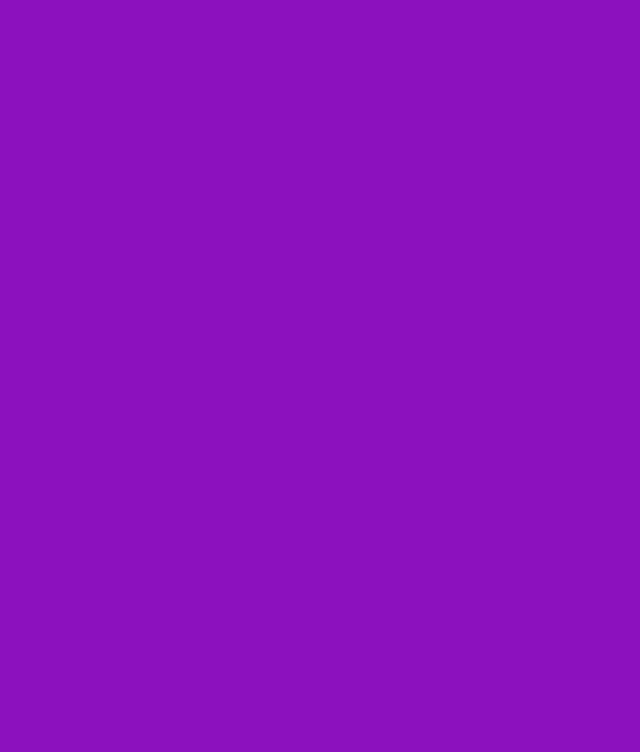
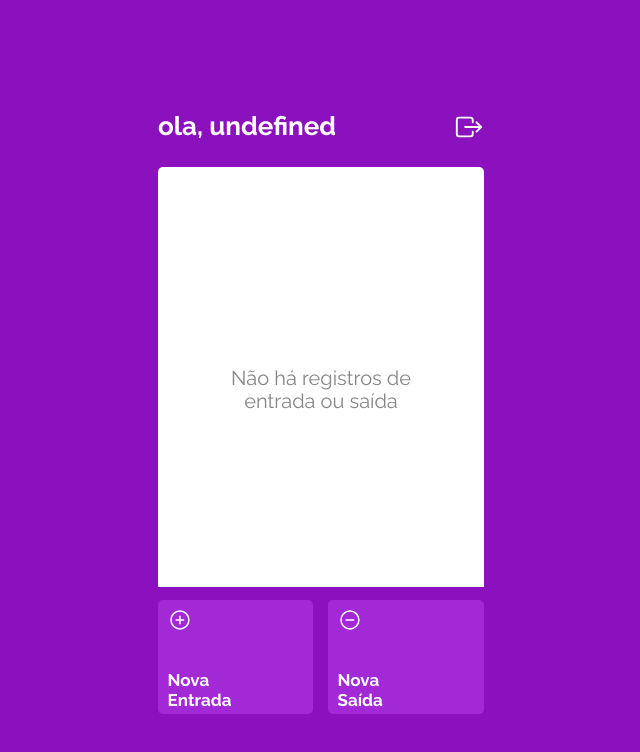
Before and after one commit to Vittorio-Fassano/projeto14-mywallet-front, a React (Create React App) app: page /transactions in a window 1280 px wide. Before the commit this address had no page. Shown: the top 752 px of the page, without its empty margins (319-959 px from the left). Built offline with nearby package versions, Linux system fonts and the light colour scheme; no server answers; a web font is replaced by a local one.

Commit message:
feat: transactions screen

```diff
--- a/src/components/App.js
+++ b/src/components/App.js
@@ -1,5 +1,5 @@
 import {Route, Routes, BrowserRouter} from 'react-router-dom';
-import { useState} from 'react';
+import { useState, userContext} from 'react';
 
 import GlobalStyle from '../GlobalStyle/GlobalStyle'; //layout settings used for all screens
 
@@ -7,21 +7,24 @@ import UserContext from '../contexts/userContext'; //transfer information betwee
 
 import SignIn  from './ApplicationAccess/Sign-In'; //login
 import SignUp  from './ApplicationAccess/Sign-Up'; //register
-
+import Transactions from './Transactions/Transactions';
 
 
 function App() {
 
-    const [userInformations, setUserInformations] = useState(null); // user data
+    const [userInformations, setUserInformations] = useState({}); // user data
+    const contextValue = { setUserInformations, userInformations };
+    console.log(userInformations)
 
     return (
             <>
                 <GlobalStyle />
-                    <UserContext.Provider value = {{userInformations, setUserInformations}}>
+                    <UserContext.Provider value={contextValue}>
                         <BrowserRouter>
                             <Routes>
                                 <Route path='/' element={<SignIn />}/>
                                 <Route path='/sign-up' element={<SignUp />}/>
+                                <Route path='/transactions' element={<Transactions />}/>
                             </Routes>
                         </BrowserRouter>
                     </UserContext.Provider>
--- a/src/components/ApplicationAccess/Sign-In.js
+++ b/src/components/ApplicationAccess/Sign-In.js
@@ -6,25 +6,31 @@ import UserContext from '../../contexts/userContext';
 
 
 
-export default function SignIn () {
+export default function SignIn() {
     const [email, setEmail] = useState("");
     const [password, setPassword] = useState("");
-    const {setUserInformations} = useContext(UserContext); //get a state through the context
+    const { setUserInformations, userInformations } = useContext(UserContext); //get a state through the context
     const navigate = useNavigate();
+    console.log(userInformations)
 
-    async function newLogin (e) {
+    function newLogin(e) {
         e.preventDefault();
-        const URLsignin = "https://mywallet-api-ggi9.onrender.com" //back deploy link
-        const body = { email, password};
+        const URLsignin = "https://mywallet-api-ggi9.onrender.com/" //back deploy link
+        const body = { email, password };
+        console.log(body);
 
-        try {
-            const {data} = await axios.post(URLsignin, body); //get the data that the post route sends through the body
-            setUserInformations(data);//insert this data in the "userInformations" state through "setUserInformations"
-            navigate("/sign-up") //if the registration is successful, go to the transactions screen
-        } catch (err) {
+
+        const promise = axios.post(URLsignin, body);
+        promise.then((response) => {
+            console.log(response)
+            setUserInformations(response.data);
+            console.log(userInformations)
+            navigate("/transactions")
+        })
+        promise.catch((err) => {
             console.log(err);
             alert("error when logging in");
-        }
+        })
     }//end of function newLogin
 
     //inputs
@@ -34,7 +40,7 @@ export default function SignIn () {
             <form onSubmit={newLogin}>
                 <input
                     type='text'
-                    placeholder='Email'
+                    placeholder='E-mail'
                     onChange={e => setEmail(e.target.value)}
                 />
                 <input
@@ -54,14 +60,14 @@ export default function SignIn () {
             <ContainerInputs>
                 {renderInputs}
             </ContainerInputs>
-            <Link to="/sign-up"  style={{ textDecoration: 'none'}}>
+            <Link to="/sign-up" style={{ textDecoration: 'none' }}>
                 <p>Primeira vez? Cadastre-se!</p>
             </Link>
         </ContainerSignIn>
     );
 };
 
-const ContainerSignIn = styled.div `
+const ContainerSignIn = styled.div`
     width: 375px;
     margin: auto auto;
     display:flex;
@@ -102,11 +108,11 @@ const ContainerSignIn = styled.div `
         margin-top:36px;
         text-decoration: none;
         text-decoration-color: #8C11BE;
+        font-family: 'Raleway', sans-serif;
     }
 `
 
-const ContainerInputs = styled.div `
-
+const ContainerInputs = styled.div`
  input{
         width:326px;
         height:56px;
@@ -116,6 +122,8 @@ const ContainerInputs = styled.div `
         margin-left:25px;
         padding-left:15px;
         padding-top:5px;
+        font-size: 20px;
+        font-family: 'Raleway', sans-serif;
     }
     input:focus {
     box-shadow: 0 0 0 0;
@@ -125,5 +133,6 @@ const ContainerInputs = styled.div `
         font-weight: 300;
         font-size: 20px;
         color: #000000;
+        font-family: 'Raleway', sans-serif;
     }
 `
--- a/src/components/ApplicationAccess/Sign-Up.js
+++ b/src/components/ApplicationAccess/Sign-Up.js
@@ -11,7 +11,6 @@ export default function SignUp() {
     const [password, setPassword] = useState("");
     const [confirmedPassword, setConfirmedPassword] = useState("");
 
-
     async function newUser(e) {
         e.preventDefault();
         /* (e) is a synthetic event to prevent form default action of the borwser: If attributes (action and method )
@@ -22,7 +21,7 @@ export default function SignUp() {
 
         try {
             await axios.post(URLsignup, body);
-            navigate("/sign-in")//if the registration is successful, go to the transactions screen
+            navigate("/")//if the registration is successful, go to the transactions screen
             console.log("cadastrou")
         } catch (err) {
             console.log(err);
@@ -67,7 +66,7 @@ export default function SignUp() {
             <ContainerInputs>
                 {renderInputs}
             </ContainerInputs>
-            <Link to="/sign-in"  style={{ textDecoration: 'none'}}>
+            <Link to="/"  style={{ textDecoration: 'none'}}>
                 <p>Já tem uma conta? Entre agora!</p>
             </Link>
         </ContainerSignUp>
@@ -117,6 +116,7 @@ const ContainerSignUp = styled.div `
         margin-top:32px;
         text-decoration: none;
         text-decoration-color: #8C11BE;
+        font-family: 'Raleway', sans-serif;
     }
 `
 
@@ -144,5 +144,6 @@ const ContainerInputs = styled.div `
         font-weight: 300;
         font-size: 20px;
         color: #000000;
+        font-family: 'Raleway', sans-serif;
     }
 `
--- /dev/null
+++ b/src/components/Transactions/FooterTransactions.js
@@ -0,0 +1,92 @@
+import { Link } from "react-router-dom";
+import styled from "styled-components";
+
+export default function FooterTransaciton () {
+    return (
+        <ContainerFooter>
+            <ContainerEntry>
+                    <Link to="/transactions/entry">
+                        <ion-icon name="add-circle-outline"></ion-icon>
+                    </Link>
+                    <p>Nova <br/> Entrada</p>
+            </ContainerEntry>
+            <ContainerExit>
+                    <Link to="/transactions/exit">
+                        <ion-icon name="remove-circle-outline"></ion-icon>
+                    </Link>
+                    <p>Nova <br/> Saída</p>
+            </ContainerExit>
+        </ContainerFooter>
+    )
+}
+
+const ContainerFooter = styled.div `
+    width: 100%;
+    display: flex;
+    align-items: center;
+    justify-content: space-between;
+    margin-top: 13px;
+    width: 326px;
+
+    p {
+        font-family: 'Raleway';
+        font-style: normal;
+        font-weight: 700;
+        font-size: 17px;
+        line-height: 20px;
+        color: #FFFFFF;
+        text-decoration: none;
+    }
+`;
+
+const ContainerEntry = styled.div `
+    width: 155px;
+    height: 114px;
+    left: 25px;
+    top: 537px;
+    background: #A328D6;
+    border-radius: 5px;
+
+    ion-icon{
+        position:absolute;
+        font-size:23.88px;
+        color:white;
+        margin-top: 8.56px;
+        margin-left: 9.56px;
+        cursor:pointer;
+    }
+
+    p{
+        font-weight: 700;
+        font-size: 17px;
+        color: #FFFFFF;
+        margin-left:9.56px;
+        margin-top:70px;
+    }
+`;
+
+const ContainerExit = styled.div `
+    width: 156px;
+    height: 114px;
+    left: 195px;
+    top: 537px;
+    background: #A328D6;
+    border-radius: 5px;
+
+    ion-icon{
+        position:absolute;
+        font-size:23.88px;
+        color:white;
+        margin-top: 8.56px;
+        margin-left: 9.56px;
+        cursor:pointer;
+    }
+
+    p{
+        font-weight: 700;
+        font-size: 17px;
+        color: #FFFFFF;
+        margin-left:9.56px;
+        margin-top:70px;
+    }
+`;
--- /dev/null
+++ b/src/components/Transactions/Transactions.js
@@ -0,0 +1,105 @@
+import { useState,useEffect, useContext } from 'react';
+import { Link, useNavigate } from 'react-router-dom';
+import styled from 'styled-components';
+import axios from 'axios';
+
+import UserContext from '../../contexts/userContext';
+import FooterTransaciton from './FooterTransactions';
+
+
+export default function Transactions() {
+    const [transactions, setTransactions] = useState([])
+    const {userInformations} = useContext(UserContext);
+    const URLtransactions = "https://mywallet-api-ggi9.onrender.com/transactions";
+    console.log(userInformations);
+    useEffect(() => {
+        async function findUser() {
+            try {
+                const {data} = await axios.get(URLtransactions,
+                    { headers : {Authorization: `Bearer ${userInformations.token}`}}); //access the token that was generated when signing in
+                setTransactions(data);
+            } catch (err) {
+                console.log(err);
+                alert("error accessing transactions");
+            }
+        }
+        findUser();
+    }, [] );  /*the useEffect is for the request to the axios happen only once "[]",
+                only on the first rendering, avoiding an infinite loop,
+                in this case, activate the token only once per page*/
+
+    return (
+        <ContainerContent>
+            <Header>
+                <h2>{`ola, ${userInformations.name}`}</h2>
+                <ion-icon name="exit-outline"></ion-icon>
+            </Header>
+            <ContainerMain>
+                {
+                    transactions.length > 0 ?
+                        <>
+                        </>
+                        :
+                        <ContainerEmpty>
+                            <p>Não há registros de <br /> entrada ou saída</p>
+                        </ContainerEmpty>
+                }
+            </ContainerMain>
+            <FooterTransaciton />
+        </ContainerContent>
+
+    );
+}
+
+const ContainerContent = styled.div`
+    display: flex;
+    flex-direction: column;
+    justify-content: center;
+    align-items: center;
+    background: #8C11BE;
+    height: 100vh;
+
+    h2 {
+        font-family: 'Raleway';
+        font-style: normal;
+        font-weight: 700;
+        font-size: 26px;
+        line-height: 31px;
+        color: #FFFFFF;
+    }
+`;
+
+const Header = styled.div`
+    display: flex;
+    justify-content: space-between;
+    align-items: center;
+    width: 100%;
+    height: 80px;
+    width: 326px;
+
+    ion-icon{
+        font-size:30px;
+        color:white;
+        cursor:pointer;
+    }
+`;
+
+const ContainerMain = styled.div`
+    width: 326px;
+    height: 420px;
+    overflow-y: scroll;
+    background: #FFFFFF;
+    border-radius: 5px 5px 0px 0px;
+`;
+
+const ContainerEmpty = styled.div`
+    font-family: 'Raleway';
+    font-style: normal;
+    font-weight: 400;
+    font-size: 20px;
+    line-height: 23px;
+    text-align: center;
+    align-items: center;
+    color: #868686;
+    margin-top: 200px;
+`;
```
